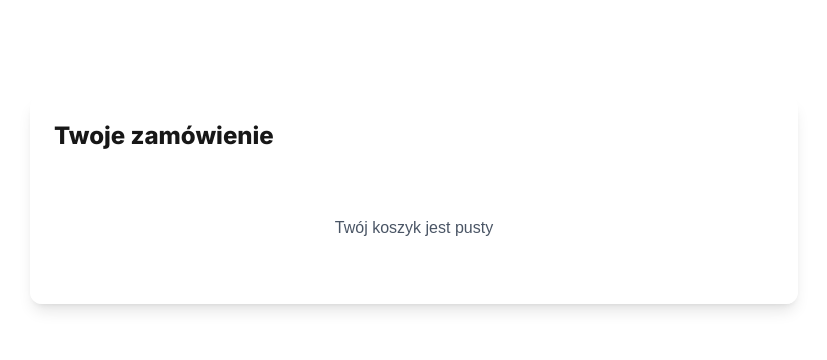
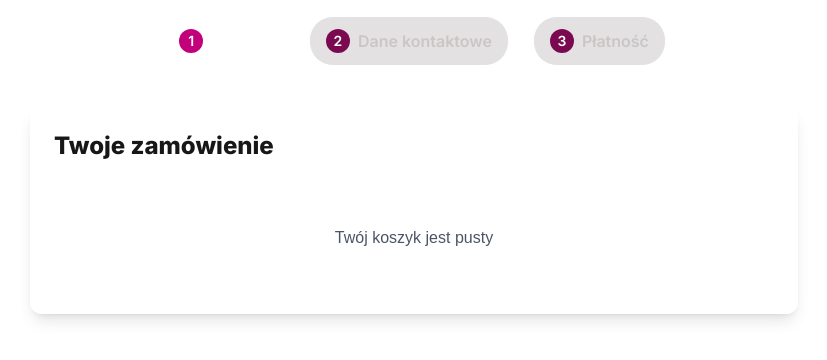
Before and after one commit to Steklowataa/wloska, a Next.js app: page /basket in a window 1280 px wide. Shown: the top 360 px of the page, without its empty margins (226-1053 px from the left). Built offline with nearby package versions, Linux system fonts and the light colour scheme.

Commit message:
Add styles to StepButtons

```diff
--- a/src/components/Basket/Basket.tsx
+++ b/src/components/Basket/Basket.tsx
@@ -8,7 +8,7 @@ export default function BasketPage() {
 
   return (
     <div className="p-4">
-      <StepButtons onStepChange={setCurrentStep} />
+      <StepButtons onStepChange={setCurrentStep} currentStep={currentStep} />
       <ListOfProducts currentStep={currentStep} />
       {currentStep === 2 && <div>Formularz danych kontaktowych</div>}
       {currentStep === 3 && <div>Wybór metody płatności</div>}
--- a/src/components/Basket/StepButtons.tsx
+++ b/src/components/Basket/StepButtons.tsx
@@ -1,24 +1,47 @@
 "use client";
 import { useState } from "react";
+import { Inter } from "next/font/google";
+
+const inter = Inter({
+    subsets: ["latin"],
+    weight: "600"
+})
 
 type Props = {
   onStepChange: (step: number) => void;
+  currentStep?: number;
 };
 
-export default function StepButtons({ onStepChange }: Props) {
+export default function StepButtons({ onStepChange, currentStep = 1 }: Props) {
   const steps = ["Koszyk", "Dane kontaktowe", "Płatność"];
 
   return (
     <div className="flex items-center justify-center gap-x-6">
-      {steps.map((label, index) => (
-        <button
-          key={label}
-          onClick={() => onStepChange(index + 1)}
-          className="px-4 py-2 rounded text-white"
-        >
-          {index + 1}. {label}
-        </button>
-      ))}
+      {steps.map((label, index) => {
+        const stepNumber = index + 1;
+        const isActive = currentStep === stepNumber;
+
+        return (
+          <button
+            key={label}
+            onClick={() => onStepChange(stepNumber)}
+            className={`${inter.className} flex items-center gap-2 px-4 py-3 border rounded-3xl transition-all duration-200 ${
+              isActive
+                ? "bg-white/40 text-white border-white"
+                : "bg-[#b9b3b3]/40 text-[#CAC6C6] border-white hover:bg-white/10"
+            }`}
+          >
+            <div className={`${inter.className} flex items-center justify-center rounded-full w-[24px] h-[24px] text-sm font-medium ${
+              isActive
+                ? "bg-[#C2007B] text-white"
+                : "bg-[#7A0950] text-white"
+            }`}>
+              {stepNumber}
+            </div>
+            {label}
+          </button>
+        );
+      })}
     </div>
   );
 }
```
